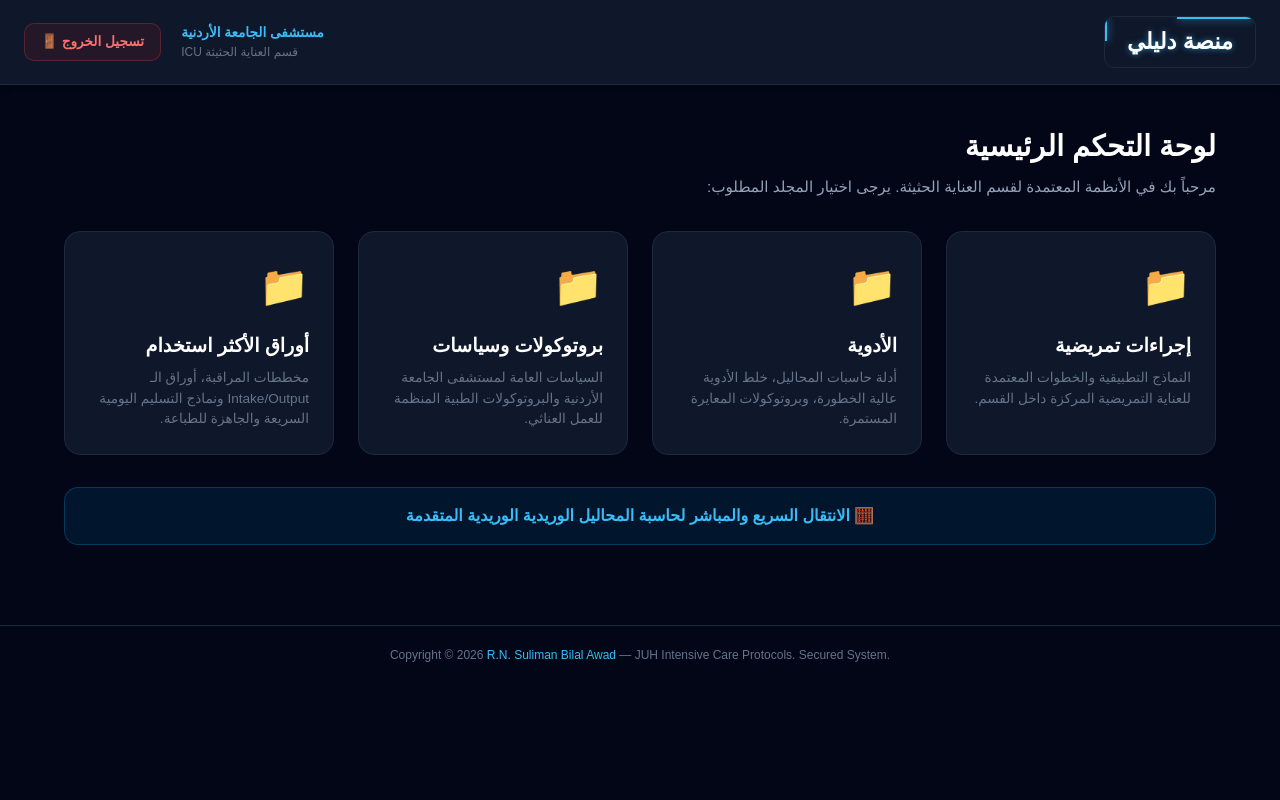
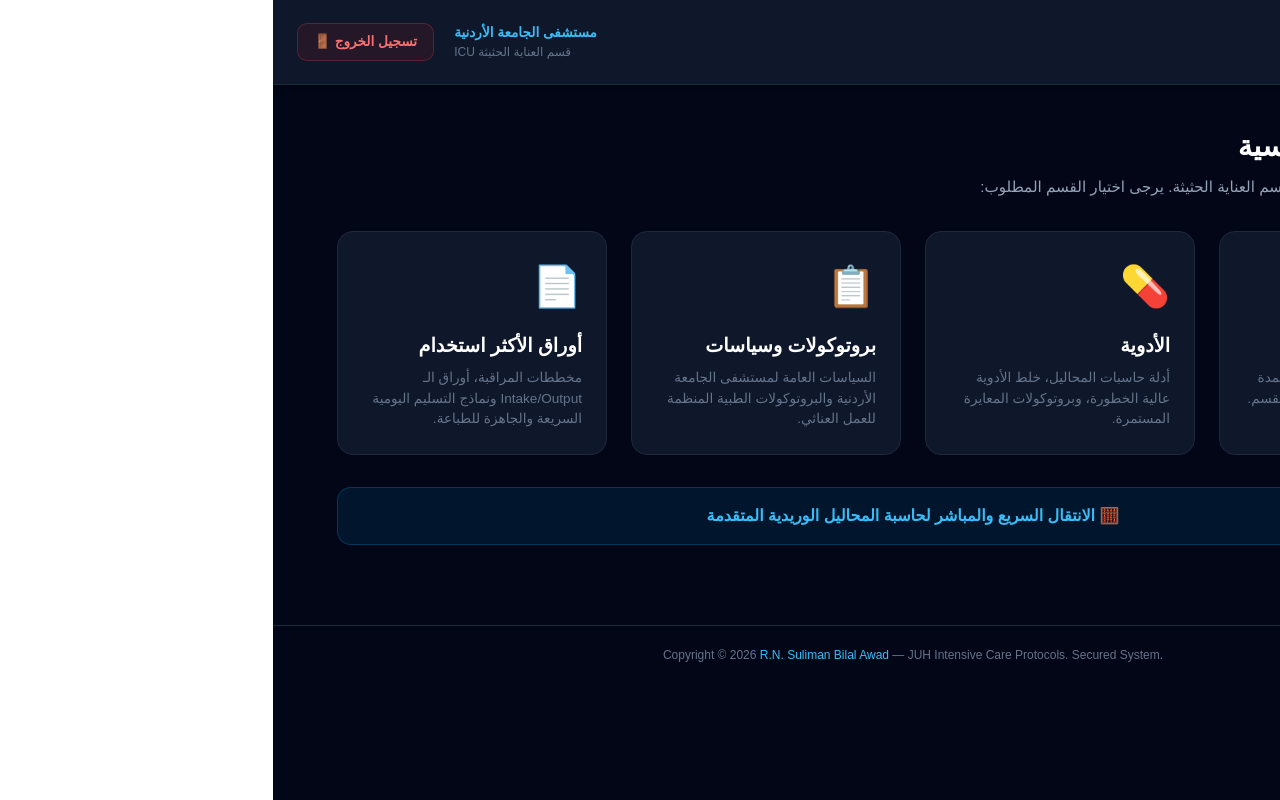
Before and after one commit to samcashbmwusa/icu-adult-infusion-calculator, a Next.js app: page /dashboard in a window 1280 px wide. Built offline with nearby package versions, Linux system fonts and the light colour scheme.

Commit message:
Update dashboard folder icons to high-fidelity medical and clinical representations

```diff
--- a/app/dashboard/page.tsx
+++ b/app/dashboard/page.tsx
@@ -44,7 +44,7 @@
         }
       `}} />
 
-      {/* 📋 شريط التنقل العلوي القديم (Navbar) */}
+      {/* 📋 شريط التنقل العلوي (Navbar) */}
       <header style={{
         backgroundColor: '#0f172a',
         borderBottom: '1px solid #1e293b',
@@ -58,7 +58,7 @@
         zIndex: 50
       }}>
 
-        {/* 🔲 الإطار المضيء التتبعي الجديد حول كلمة "منصة دليلي" فقط */}
+        {/* 🔲 الإطار المضيء التتبعي حول كلمة "منصة دليلي" */}
         <div style={{
           position: 'relative',
           display: 'inline-block',
@@ -81,7 +81,7 @@
           </div>
         </div>
 
-        {/* معلومات المستخدم والمستشفى (القديمة) */}
+        {/* معلومات المستخدم والمستشفى */}
         <div style={{ display: 'flex', alignItems: 'center', gap: '20px' }}>
           <div style={{ textAlign: 'left' }}>
             <span style={{ display: 'block', fontSize: '0.85rem', color: '#38bdf8', fontWeight: '600' }}>مستشفى الجامعة الأردنية</span>
@@ -108,22 +108,22 @@
         </div>
       </header>
 
-      {/* 📊 الواجهة الرئيسية القديمة: شبكة المجلدات والصفحات المعتمدة بدقة */}
+      {/* 📊 الواجهة الرئيسية: شبكة الأقسام بالأشكال الجديدة */}
       <main style={{ padding: '40px 24px', maxWidth: '1200px', margin: '0 auto' }}>
 
         <div style={{ marginBottom: '32px' }}>
           <h1 style={{ fontSize: '1.8rem', fontWeight: '800', color: '#ffffff', marginBottom: '8px' }}>لوحة التحكم الرئيسية</h1>
-          <p style={{ color: '#94a3b8', fontSize: '0.95rem' }}>مرحباً بك في الأنظمة المعتمدة لقسم العناية الحثيثة. يرجى اختيار المجلد المطلوب:</p>
+          <p style={{ color: '#94a3b8', fontSize: '0.95rem' }}>مرحباً بك في الأنظمة المعتمدة لقسم العناية الحثيثة. يرجى اختيار القسم المطلوب:</p>
         </div>
 
-        {/* شبكة عرض المجلدات الأربعة التي تطابق مسارات مشروعك الفعلي */}
+        {/* شبكة عرض الأقسام */}
         <div style={{
           display: 'grid',
           gridTemplateColumns: 'repeat(auto-fit, minmax(250px, 1fr))',
           gap: '24px'
         }}>
 
-          {/* مجلد 1: إجراءات تمريضية */}
+          {/* مجلد 1: إجراءات تمريضية (سماعة طبيب 🩺) */}
           <div
             onClick={() => router.push('/procedures')}
             style={{
@@ -132,12 +132,12 @@
             onMouseEnter={(e) => { e.currentTarget.style.borderColor = '#38bdf8'; e.currentTarget.style.transform = 'translateY(-2px)'; }}
             onMouseLeave={(e) => { e.currentTarget.style.borderColor = '#1e293b'; e.currentTarget.style.transform = 'translateY(0)'; }}
           >
-            <div style={{ fontSize: '2.5rem', marginBottom: '16px' }}>📁</div>
+            <div style={{ fontSize: '2.5rem', marginBottom: '16px' }}>🩺</div>
             <h3 style={{ fontSize: '1.2rem', fontWeight: '700', color: '#ffffff', marginBottom: '8px' }}>إجراءات تمريضية</h3>
             <p style={{ color: '#64748b', fontSize: '0.85rem', lineHeight: '1.5' }}>النماذج التطبيقية والخطوات المعتمدة للعناية التمريضية المركزة داخل القسم.</p>
           </div>
 
-          {/* مجلد 2: الأدوية */}
+          {/* مجلد 2: الأدوية (حبة دواء 💊) */}
           <div
             onClick={() => router.push('/medications')}
             style={{
@@ -146,12 +146,12 @@
             onMouseEnter={(e) => { e.currentTarget.style.borderColor = '#38bdf8'; e.currentTarget.style.transform = 'translateY(-2px)'; }}
             onMouseLeave={(e) => { e.currentTarget.style.borderColor = '#1e293b'; e.currentTarget.style.transform = 'translateY(0)'; }}
           >
-            <div style={{ fontSize: '2.5rem', marginBottom: '16px' }}>📁</div>
+            <div style={{ fontSize: '2.5rem', marginBottom: '16px' }}>💊</div>
             <h3 style={{ fontSize: '1.2rem', fontWeight: '700', color: '#ffffff', marginBottom: '8px' }}>الأدوية</h3>
             <p style={{ color: '#64748b', fontSize: '0.85rem', lineHeight: '1.5' }}>أدلة حاسبات المحاليل، خلط الأدوية عالية الخطورة، وبروتوكولات المعايرة المستمرة.</p>
           </div>
 
-          {/* مجلد 3: بروتوكولات وسياسات */}
+          {/* مجلد 3: بروتوكولات وسياسات (لوحة سياسات 📋) */}
           <div
             onClick={() => router.push('/policies')}
             style={{
@@ -160,12 +160,12 @@
             onMouseEnter={(e) => { e.currentTarget.style.borderColor = '#38bdf8'; e.currentTarget.style.transform = 'translateY(-2px)'; }}
             onMouseLeave={(e) => { e.currentTarget.style.borderColor = '#1e293b'; e.currentTarget.style.transform = 'translateY(0)'; }}
           >
-            <div style={{ fontSize: '2.5rem', marginBottom: '16px' }}>📁</div>
+            <div style={{ fontSize: '2.5rem', marginBottom: '16px' }}>📋</div>
             <h3 style={{ fontSize: '1.2rem', fontWeight: '700', color: '#ffffff', marginBottom: '8px' }}>بروتوكولات وسياسات</h3>
             <p style={{ color: '#64748b', fontSize: '0.85rem', lineHeight: '1.5' }}>السياسات العامة لمستشفى الجامعة الأردنية والبروتوكولات الطبية المنظمة للعمل العناثي.</p>
           </div>
 
-          {/* مجلد 4: أوراق الأكثر استخدام */}
+          {/* مجلد 4: أوراق الأكثر استخدام (ورقة 📄) */}
           <div
             onClick={() => router.push('/forms')}
             style={{
@@ -174,14 +174,14 @@
             onMouseEnter={(e) => { e.currentTarget.style.borderColor = '#38bdf8'; e.currentTarget.style.transform = 'translateY(-2px)'; }}
             onMouseLeave={(e) => { e.currentTarget.style.borderColor = '#1e293b'; e.currentTarget.style.transform = 'translateY(0)'; }}
           >
-            <div style={{ fontSize: '2.5rem', marginBottom: '16px' }}>📁</div>
+            <div style={{ fontSize: '2.5rem', marginBottom: '16px' }}>📄</div>
             <h3 style={{ fontSize: '1.2rem', fontWeight: '700', color: '#ffffff', marginBottom: '8px' }}>أوراق الأكثر استخدام</h3>
             <p style={{ color: '#64748b', fontSize: '0.85rem', lineHeight: '1.5' }}>مخططات المراقبة، أوراق الـ Intake/Output ونماذج التسليم اليومية السريعة والجاهزة للطباعة.</p>
           </div>
 
         </div>
 
-        {/* إضافة زر حاسبة المحاليل المباشر كخيار وصول سريع إضافي بالأسفل لتسهيل عملك */}
+        {/* حاسبة المحاليل المباشرة */}
         <div style={{ marginTop: '32px' }}>
           <button
             onClick={() => router.push('/calculators')}
@@ -191,13 +191,13 @@
             onMouseEnter={(e) => e.currentTarget.style.backgroundColor = '#0284c735'}
             onMouseLeave={(e) => e.currentTarget.style.backgroundColor = '#0284c720'}
           >
-            🧮 الانتقال السريع والمباشر لحاسبة المحاليل الوريدية الوريدية المتقدمة
+            🧮 الانتقال السريع والمباشر لحاسبة المحاليل الوريدية المتقدمة
           </button>
         </div>
 
       </main>
 
-      {/* 📜 التذييل القانوني القديم دون أي تعديل */}
+      {/* 📜 التذييل القانوني */}
       <footer style={{ borderTop: '1px solid #1e293b', padding: '20px', marginTop: '40px', textAlign: 'center' }} dir="ltr">
         <p style={{ fontSize: '0.75rem', color: '#64748b', margin: '0' }}>
           Copyright © 2026 <span style={{ color: '#38bdf8' }}>R.N. Suliman Bilal Awad</span> — JUH Intensive Care Protocols. Secured System.
```
